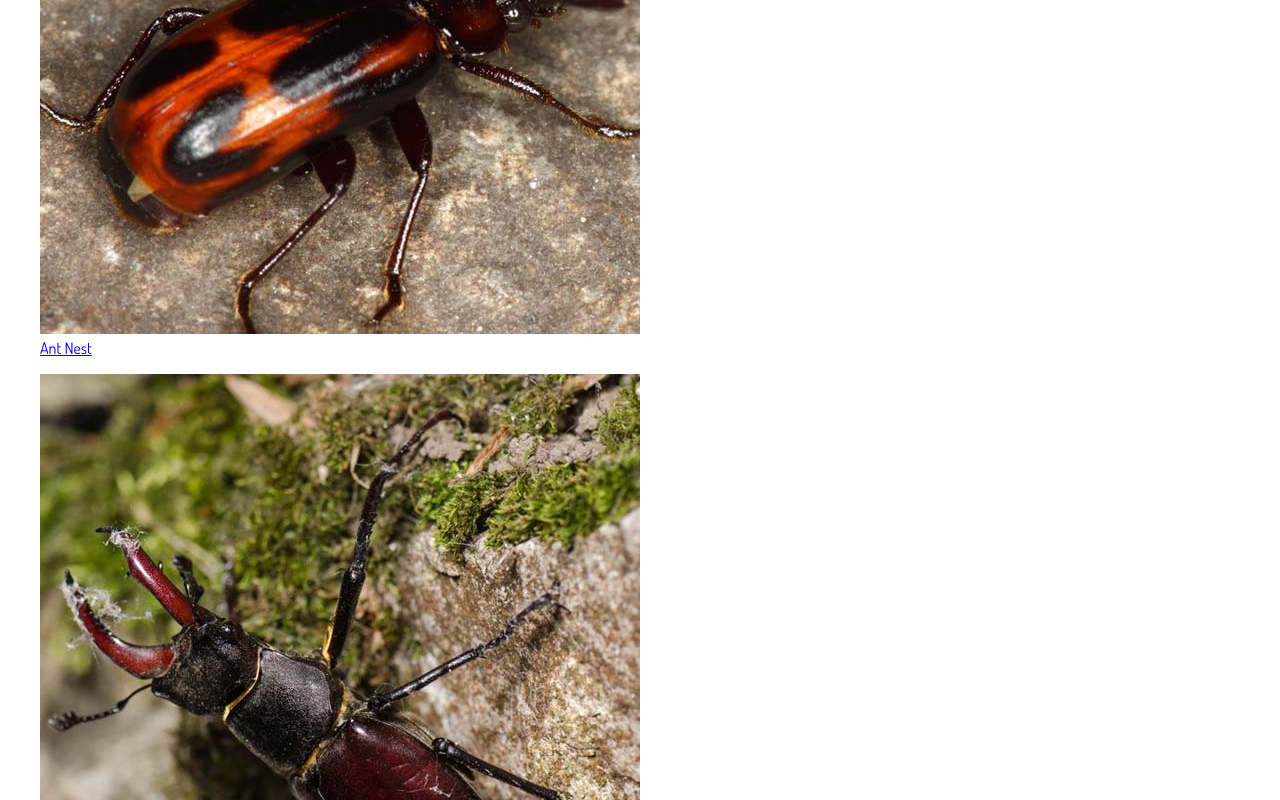
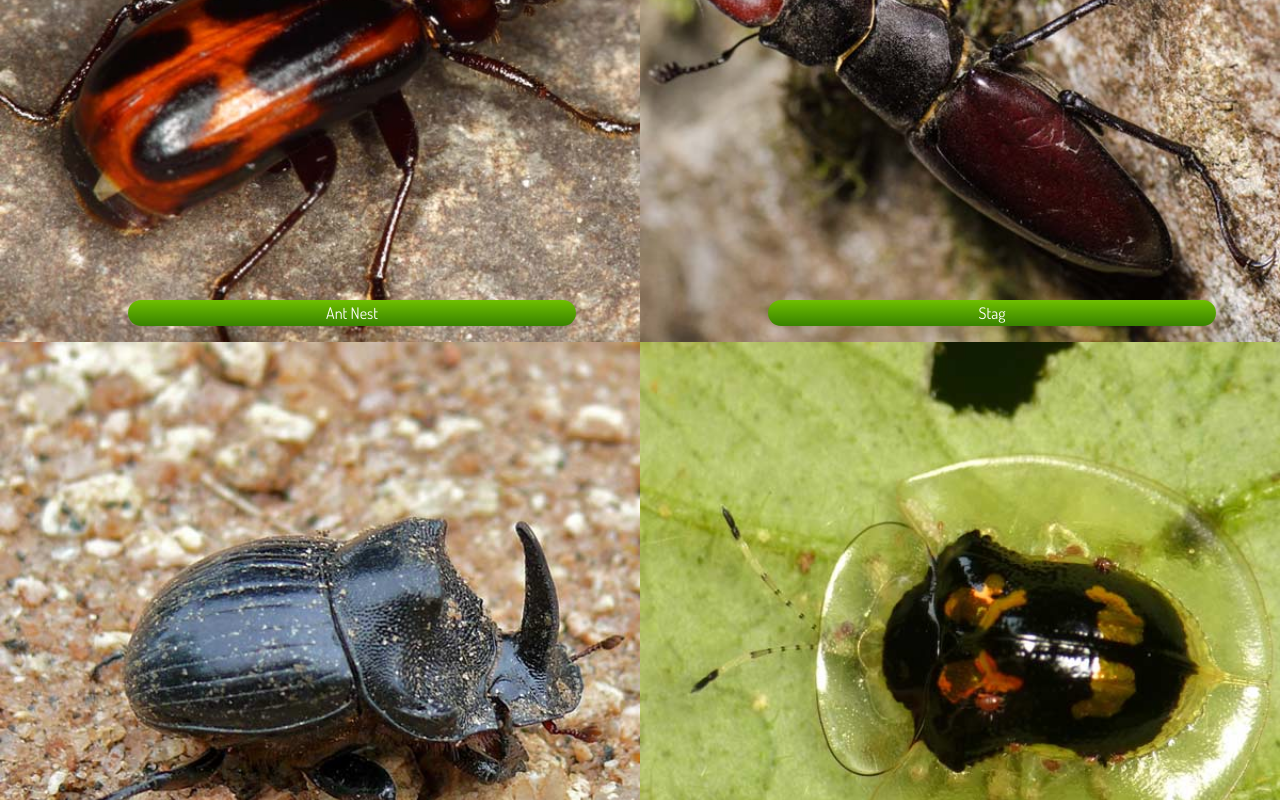
Before and after one commit to B2G7M/dsn1674-assignment-7, a plain HTML site: page index.html in a window 1280 px wide. Shown: the part 673-1473 px from the top of the page. Drawn offline with Linux system fonts and the light colour scheme.

Commit message:
Figures and Fig Captions

```diff
--- a/css/main.css
+++ b/css/main.css
@@ -73,7 +73,52 @@ nav li:hover {
 
 /*Main*/
 
+main {
+  position: relative;
+  width: 100%;
+  margin: 0;
+  padding: 0;
+  display: block;
+}
 
+figure img {
+  display: block;
+  width: 100%;
+}
+
+figure {
+  position: relative;
+  bottom: 1em;
+  box-sizing: border-box;
+  margin: 0;
+  width: 50%;
+  float: left;
+
+}
+
+figcaption {
+  display: block;
+  background-color: #388200;
+  border-radius: 20px;
+  text-align: center;
+  margin-left: 20%;
+  color: white;
+  width: 70%;
+  position: absolute;
+  bottom: 1em;
+  padding: .2em;
+  background: linear-gradient(to bottom, #6fc000, #388200);
+}
+
+figcaption a {
+  color: white;
+  text-decoration: none;
+}
+
+figcaption:hover {
+  background-color: #388200;
+  background: linear-gradient(to bottom, #388200, #214d00);
+}
 
 /*Footer*/
 
```
